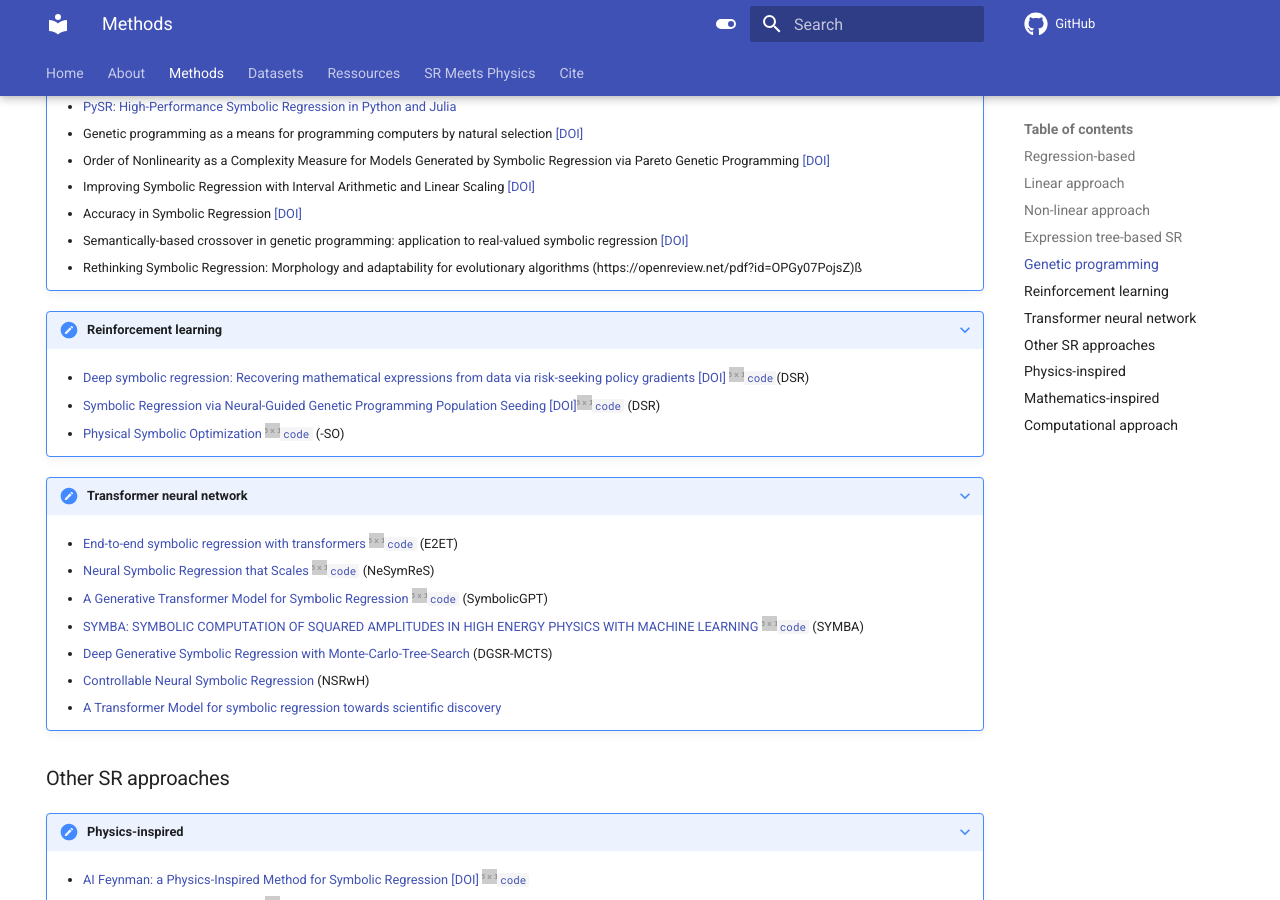
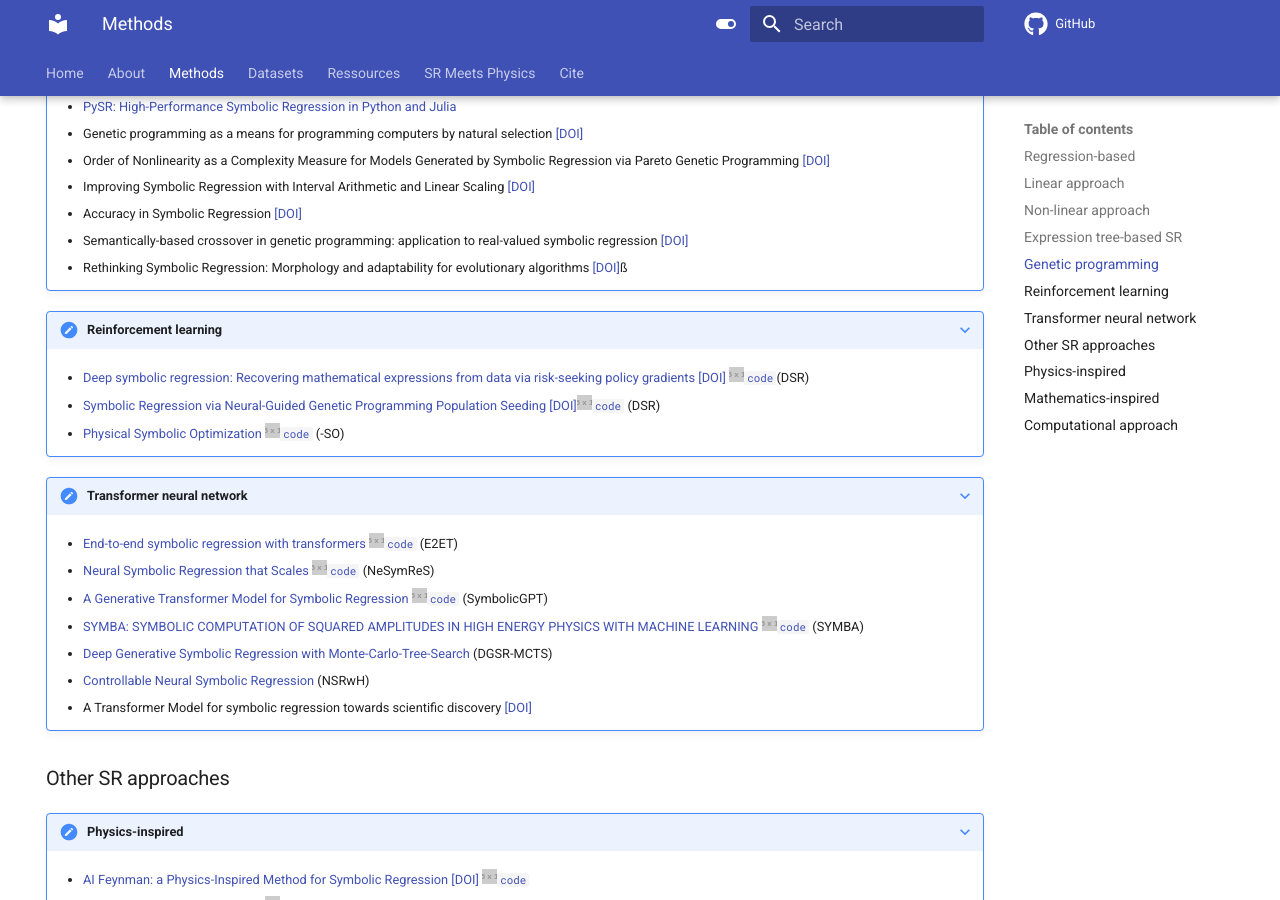
Before and after one commit to nmakke/SR-LivingReview, an MkDocs documentation site: the page built from docs/methods.md, in a window 1280 px wide and 900 px high, scrolled down 816 px. Built offline with MkDocs 1.6.1 and Material for MkDocs 9.7.7, drawn with Linux system fonts in a browser that asks for light colours; formulas are drawn with MathJax 3; comment, search, counter and statistics services are not loaded.

Commit message:
Update methods.md

```diff
--- a/docs/methods.md
+++ b/docs/methods.md
@@ -58,7 +58,7 @@ SR methods are listed for each category.
        * Improving Symbolic Regression with Interval Arithmetic and Linear Scaling [[DOI]](https://link.springer.com/chapter/10.1007/3-540-36599-0_7)
        * Accuracy in Symbolic Regression [[DOI]](https://link.springer.com/chapter/10.1007/978-1-4614-1770-5_8)
        * Semantically-based crossover in genetic programming: application to real-valued symbolic regression [[DOI]](https://link.springer.com/article/10.1007/s10710-010-9121-2)
-       * Rethinking Symbolic Regression: Morphology and adaptability for evolutionary algorithms (https://openreview.net/pdf?id=OPGy07PojsZ)ß
+       * Rethinking Symbolic Regression: Morphology and adaptability for evolutionary algorithms [[DOI]](https://openreview.net/pdf?id=OPGy07PojsZ)ß
 
 ???+ note "Reinforcement learning"
     <div class="meta_for_parser tablespecs"
@@ -82,7 +82,7 @@ SR methods are listed for each category.
     * [SYMBA: SYMBOLIC COMPUTATION OF SQUARED AMPLITUDES IN HIGH ENERGY PHYSICS WITH MACHINE LEARNING](https://arxiv.org/pdf/2206.08901.pdf) [![#c5f015](https://via.placeholder.com/15/c5f015/000000?text=+)`code`](https://github.com/ML4SCI/SYMBAHEP) (SYMBA)
     * [Deep Generative Symbolic Regression with Monte-Carlo-Tree-Search](https://arxiv.org/pdf/2302.11223.pdf) (DGSR-MCTS)
     * [Controllable Neural Symbolic Regression](https://arxiv.org/pdf/2304.10336v1.pdf) (NSRwH)
-    * [A Transformer Model for symbolic regression towards scientific discovery](https://openreview.net/pdf?id=AIfqWNHKjo)
+    * A Transformer Model for symbolic regression towards scientific discovery [[DOI]](https://openreview.net/pdf?id=AIfqWNHKjo)
 
 
 ### Other SR approaches
```
